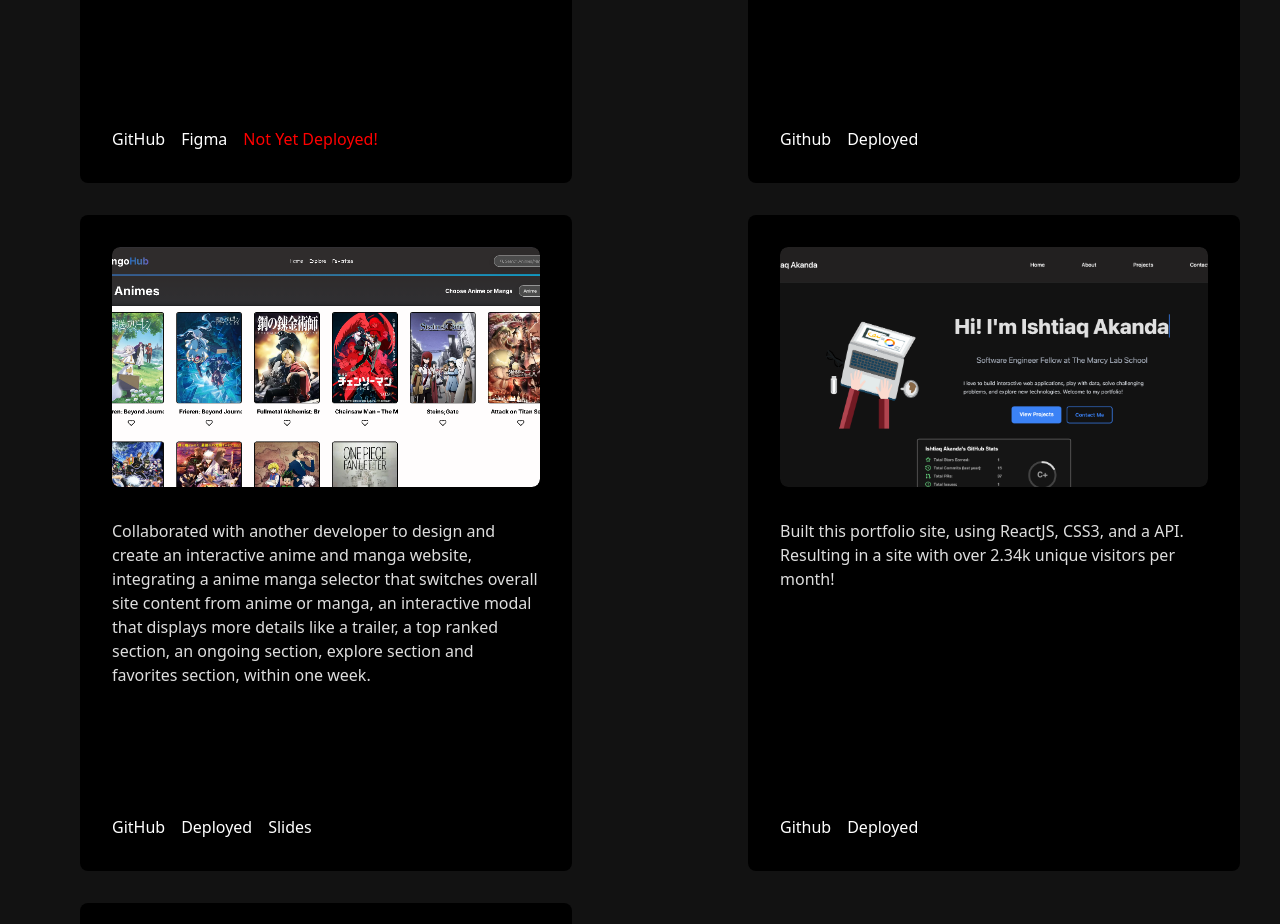
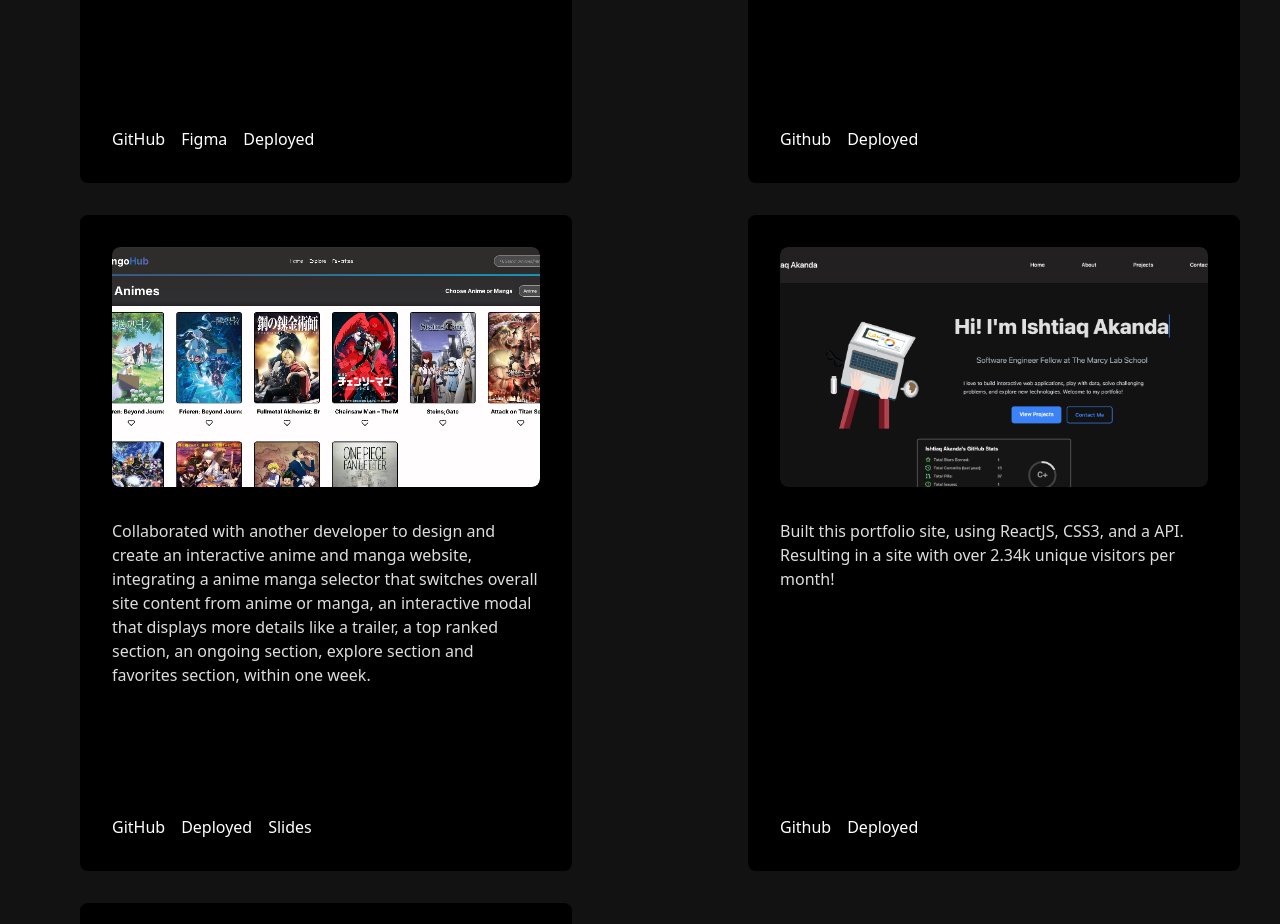
Before and after one commit to ishtiaqa1/NewReactPage, a React (Vite) app: page /projects in a window 1280 px wide. Shown: the part 880-1804 px from the top of the page. Built offline with nearby package versions, Linux system fonts and the light colour scheme.

Commit message:
added mahjong deployment link

```diff
--- a/src/components/Projects.jsx
+++ b/src/components/Projects.jsx
@@ -20,8 +20,8 @@ integrating user authentication, real-time leaderboards, and multiplayer gamepla
             </figcaption>
             <section className='project-links'>
                 <a href="https://github.com/ishtiaqa1/Mahjong" target='_blank'>GitHub</a>
-                <a href='https://www.figma.com/design/poXUVDO8YHUaDKAV9BOqlB/Team-Jokers?node-id=0-1&t=JEpWANIHD1Yue8EA-1'>Figma</a>
-                <a href="" style={{color: "red"}}>Not Yet Deployed!</a>
+                <a href='https://www.figma.com/design/poXUVDO8YHUaDKAV9BOqlB/Team-Jokers?node-id=0-1&t=JEpWANIHD1Yue8EA-1' target='_blank'>Figma</a>
+                <a href="https://mahjong-seven-sage.vercel.app/" target='_blank'>Deployed</a>
             </section>
           </figure>
         </li>
```
